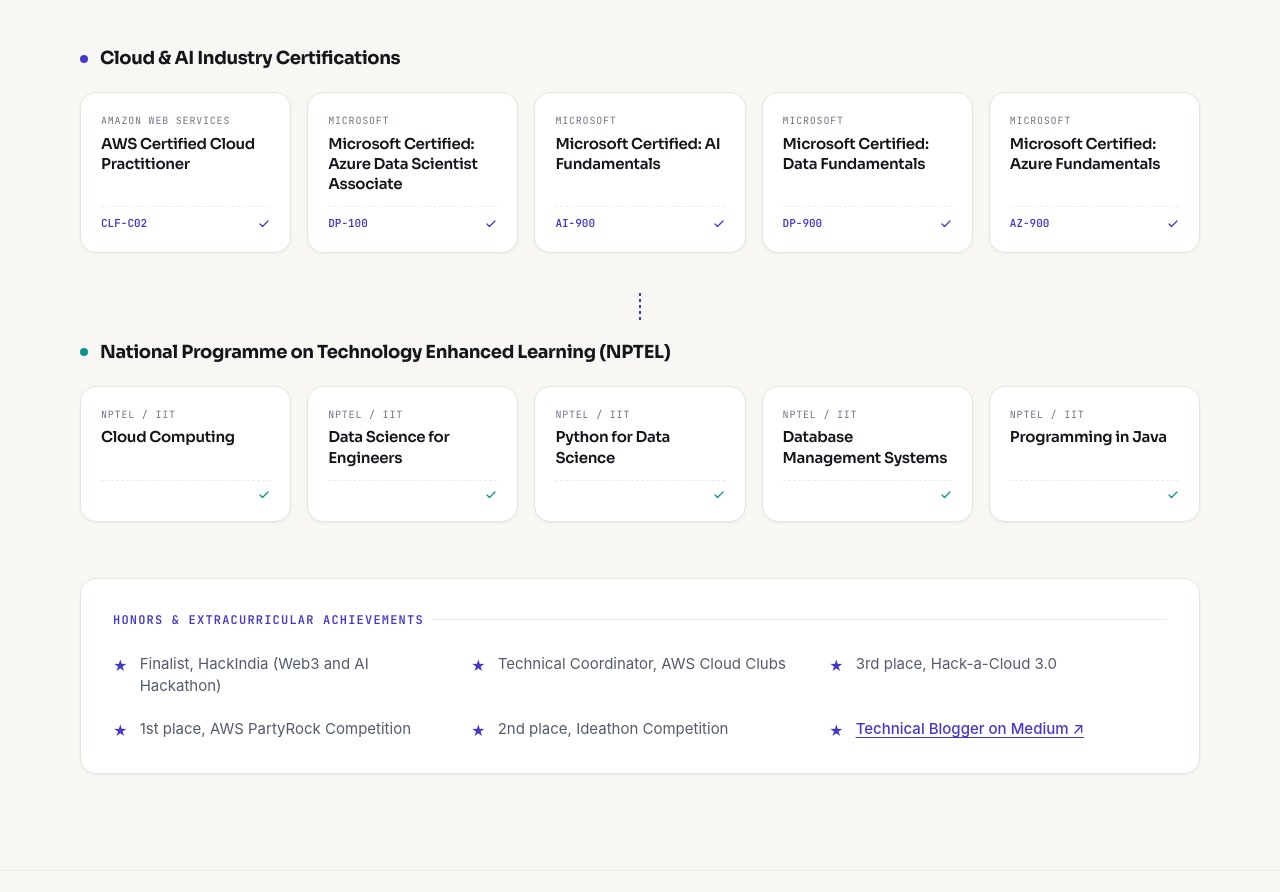
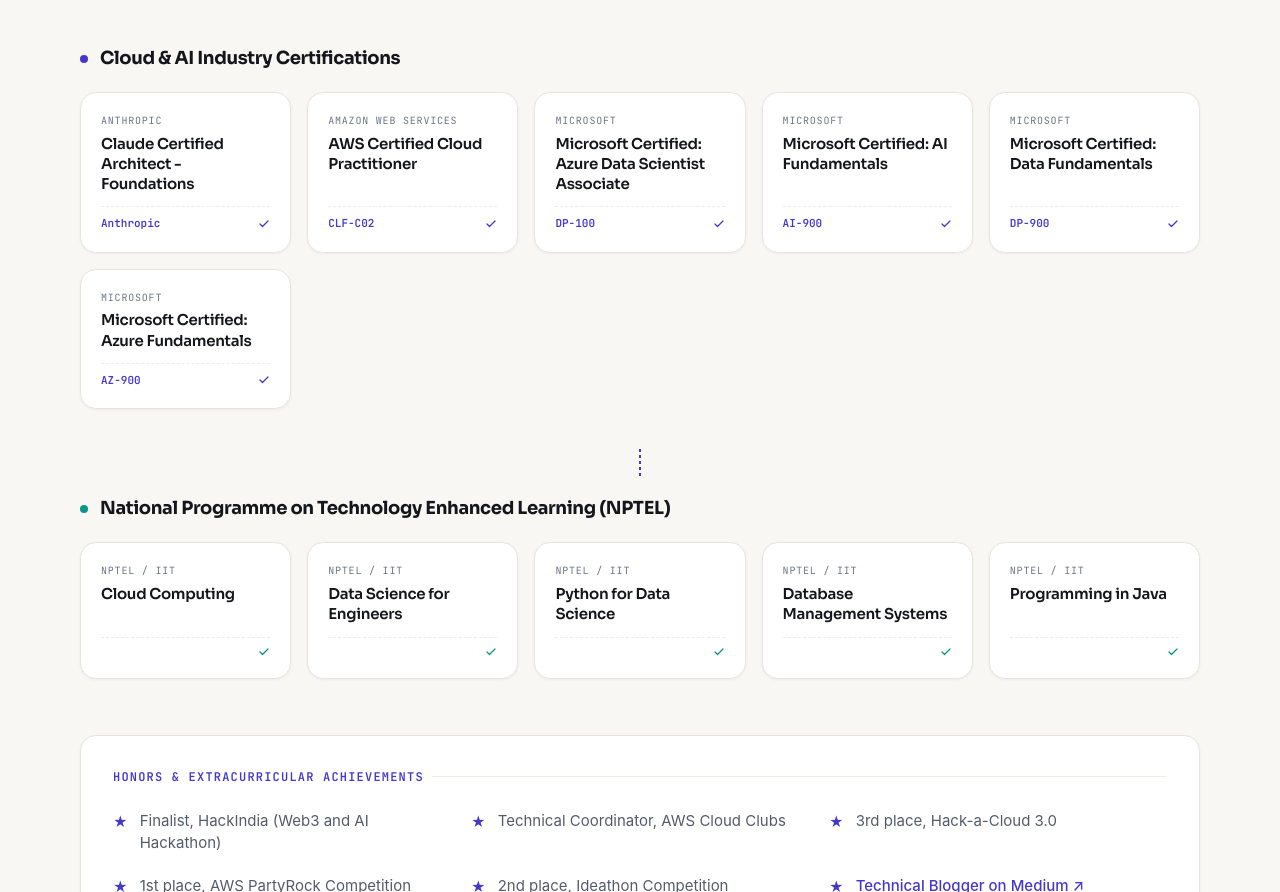
Before and after one commit to Pavithra-51204/portfolio, an Astro site: page / in a window 1280 px wide. Shown: the part 6831-7723 px from the top of the page. Built offline with nearby package versions, Linux system fonts and the light colour scheme; Astro itself is replaced by a stand-in of ours; a web font is replaced by a local one.

Commit message:
feat: add Claude Certified Architect - Foundations certification

```diff
--- a/src/components/Certificates.astro
+++ b/src/components/Certificates.astro
@@ -2,6 +2,7 @@
 import { site } from '../data/site';
 
 const cloudCerts = [
+  { title: 'Claude Certified Architect - Foundations', code: 'Anthropic', issuer: 'Anthropic' },
   { title: 'AWS Certified Cloud Practitioner', code: 'CLF-C02', issuer: 'Amazon Web Services' },
   { title: 'Microsoft Certified: Azure Data Scientist Associate', code: 'DP-100', issuer: 'Microsoft' },
   { title: 'Microsoft Certified: AI Fundamentals', code: 'AI-900', issuer: 'Microsoft' },
--- a/src/data/site.ts
+++ b/src/data/site.ts
@@ -41,6 +41,7 @@ export const education = [
 ] as const;
 
 export const certifications = [
+  'Claude Certified Architect - Foundations',
   'AWS Certified Cloud Practitioner (CLF-C02)',
   'Microsoft Certified: Azure Data Scientist Associate (DP-100)',
   'Microsoft Certified: AI Fundamentals (AI-900)',
```
